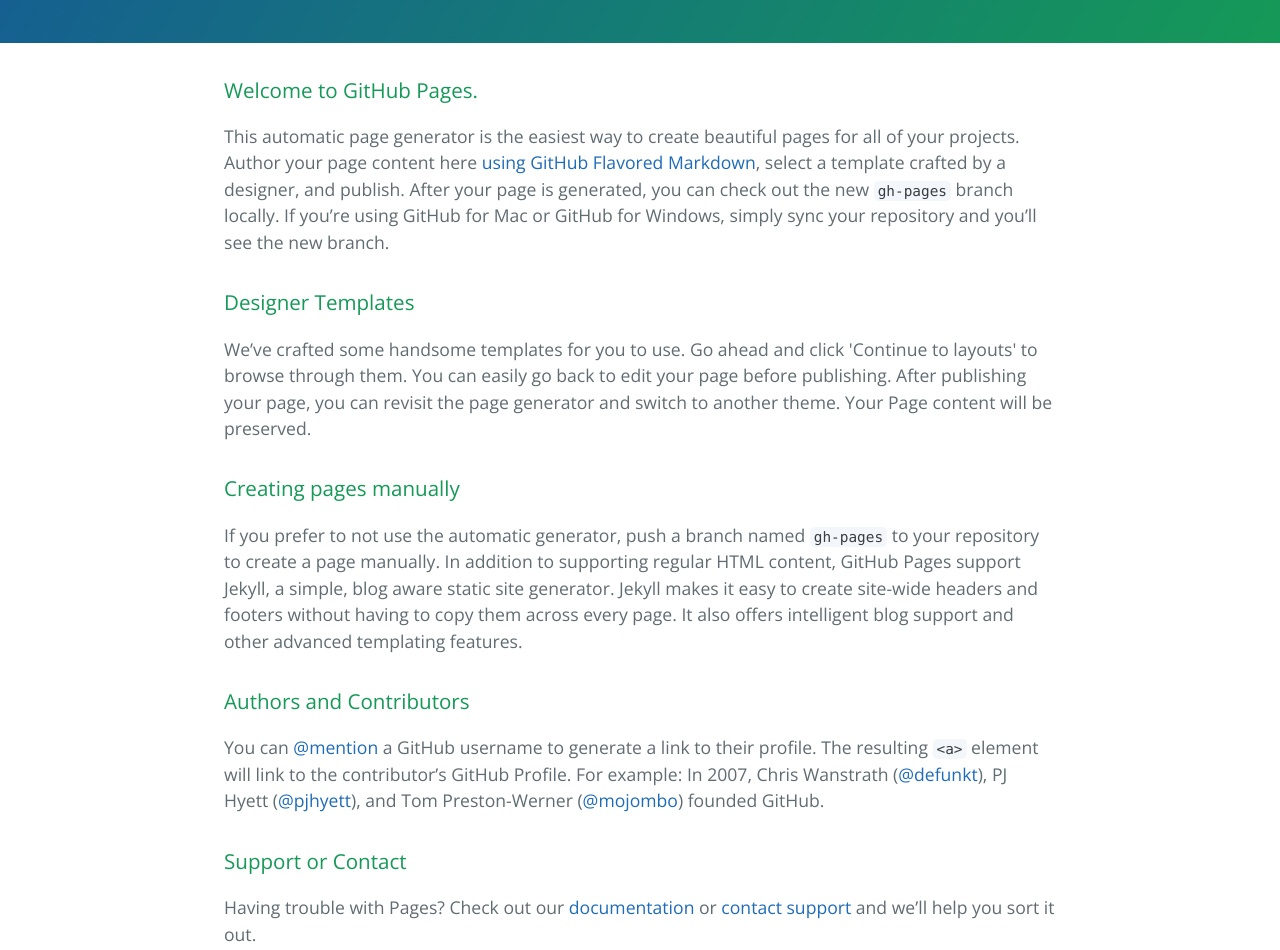
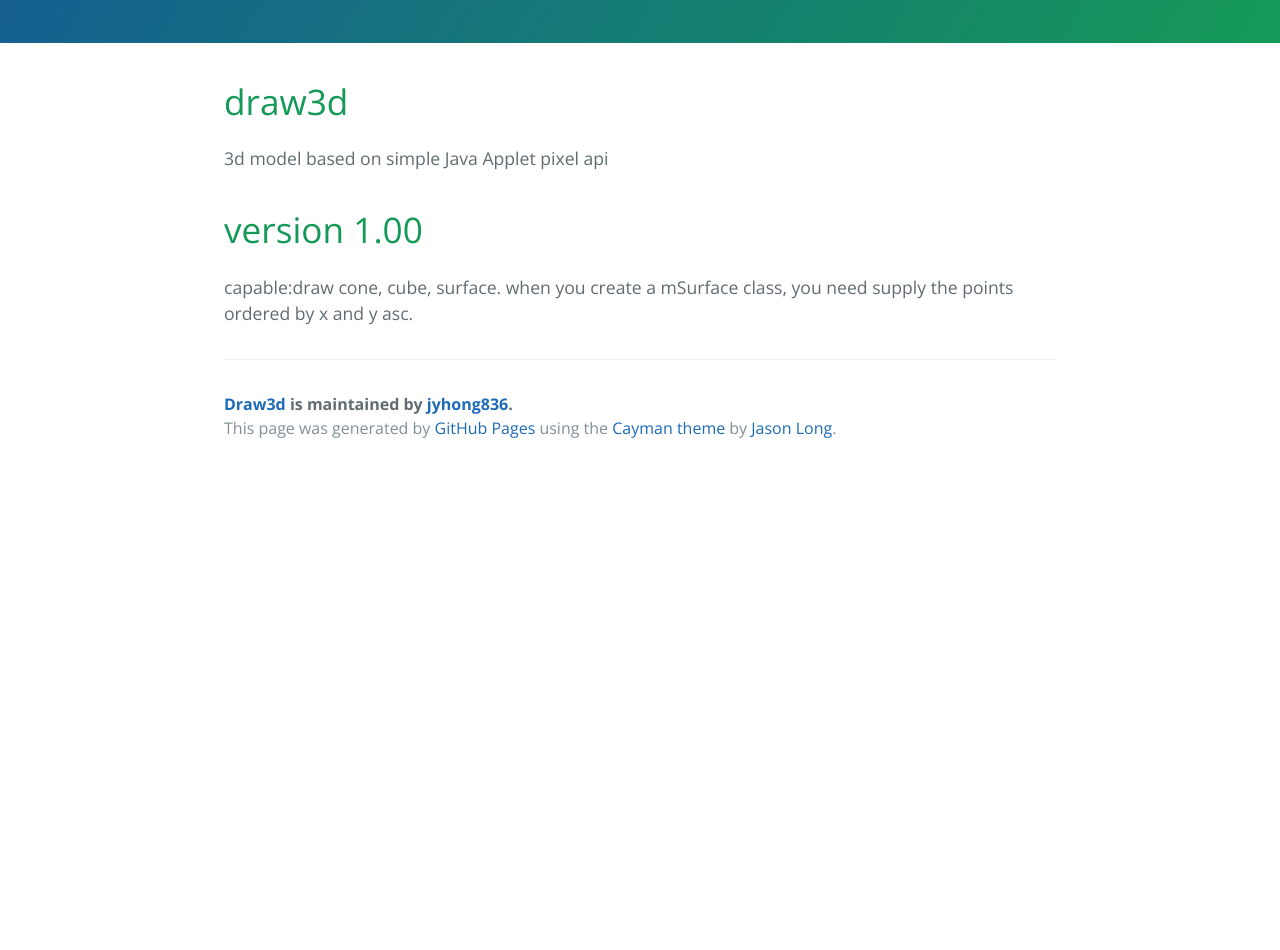
Before and after one commit to jyhong836/draw3d, a plain HTML site: page index.html in a window 1280 px wide. Shown: the part 340-1290 px from the top of the page. After the commit the page ends 812 px from the top, so only its background shows below. Drawn offline with nearby package versions, Linux system fonts and the light colour scheme.

Commit message:
Create gh-pages branch via GitHub

```diff
--- a/index.html
+++ b/index.html
@@ -19,30 +19,16 @@
     </section>
 
     <section class="main-content">
-      <h3>
-<a id="welcome-to-github-pages" class="anchor" href="#welcome-to-github-pages" aria-hidden="true"><span class="octicon octicon-link"></span></a>Welcome to GitHub Pages.</h3>
+      <h1>
+<a id="draw3d" class="anchor" href="#draw3d" aria-hidden="true"><span class="octicon octicon-link"></span></a>draw3d</h1>
 
-<p>This automatic page generator is the easiest way to create beautiful pages for all of your projects. Author your page content here <a href="https://guides.github.com/features/mastering-markdown/">using GitHub Flavored Markdown</a>, select a template crafted by a designer, and publish. After your page is generated, you can check out the new <code>gh-pages</code> branch locally. If you’re using GitHub for Mac or GitHub for Windows, simply sync your repository and you’ll see the new branch.</p>
+<p>3d model based on simple Java Applet pixel api</p>
 
-<h3>
-<a id="designer-templates" class="anchor" href="#designer-templates" aria-hidden="true"><span class="octicon octicon-link"></span></a>Designer Templates</h3>
+<h1>
+<a id="version-100" class="anchor" href="#version-100" aria-hidden="true"><span class="octicon octicon-link"></span></a>version 1.00</h1>
 
-<p>We’ve crafted some handsome templates for you to use. Go ahead and click 'Continue to layouts' to browse through them. You can easily go back to edit your page before publishing. After publishing your page, you can revisit the page generator and switch to another theme. Your Page content will be preserved.</p>
-
-<h3>
-<a id="creating-pages-manually" class="anchor" href="#creating-pages-manually" aria-hidden="true"><span class="octicon octicon-link"></span></a>Creating pages manually</h3>
-
-<p>If you prefer to not use the automatic generator, push a branch named <code>gh-pages</code> to your repository to create a page manually. In addition to supporting regular HTML content, GitHub Pages support Jekyll, a simple, blog aware static site generator. Jekyll makes it easy to create site-wide headers and footers without having to copy them across every page. It also offers intelligent blog support and other advanced templating features.</p>
-
-<h3>
-<a id="authors-and-contributors" class="anchor" href="#authors-and-contributors" aria-hidden="true"><span class="octicon octicon-link"></span></a>Authors and Contributors</h3>
-
-<p>You can <a href="https://github.com/blog/821" class="user-mention">@mention</a> a GitHub username to generate a link to their profile. The resulting <code>&lt;a&gt;</code> element will link to the contributor’s GitHub Profile. For example: In 2007, Chris Wanstrath (<a href="https://github.com/defunkt" class="user-mention">@defunkt</a>), PJ Hyett (<a href="https://github.com/pjhyett" class="user-mention">@pjhyett</a>), and Tom Preston-Werner (<a href="https://github.com/mojombo" class="user-mention">@mojombo</a>) founded GitHub.</p>
-
-<h3>
-<a id="support-or-contact" class="anchor" href="#support-or-contact" aria-hidden="true"><span class="octicon octicon-link"></span></a>Support or Contact</h3>
-
-<p>Having trouble with Pages? Check out our <a href="https://help.github.com/pages">documentation</a> or <a href="https://github.com/contact">contact support</a> and we’ll help you sort it out.</p>
+<p>capable:draw cone, cube, surface.
+when you create a mSurface class, you need supply the points ordered by x and y asc.</p>
 
       <footer class="site-footer">
         <span class="site-footer-owner"><a href="https://github.com/jyhong836/draw3d">Draw3d</a> is maintained by <a href="https://github.com/jyhong836">jyhong836</a>.</span>
```
Also changed, not shown: params.json (+1 -1 lines).
